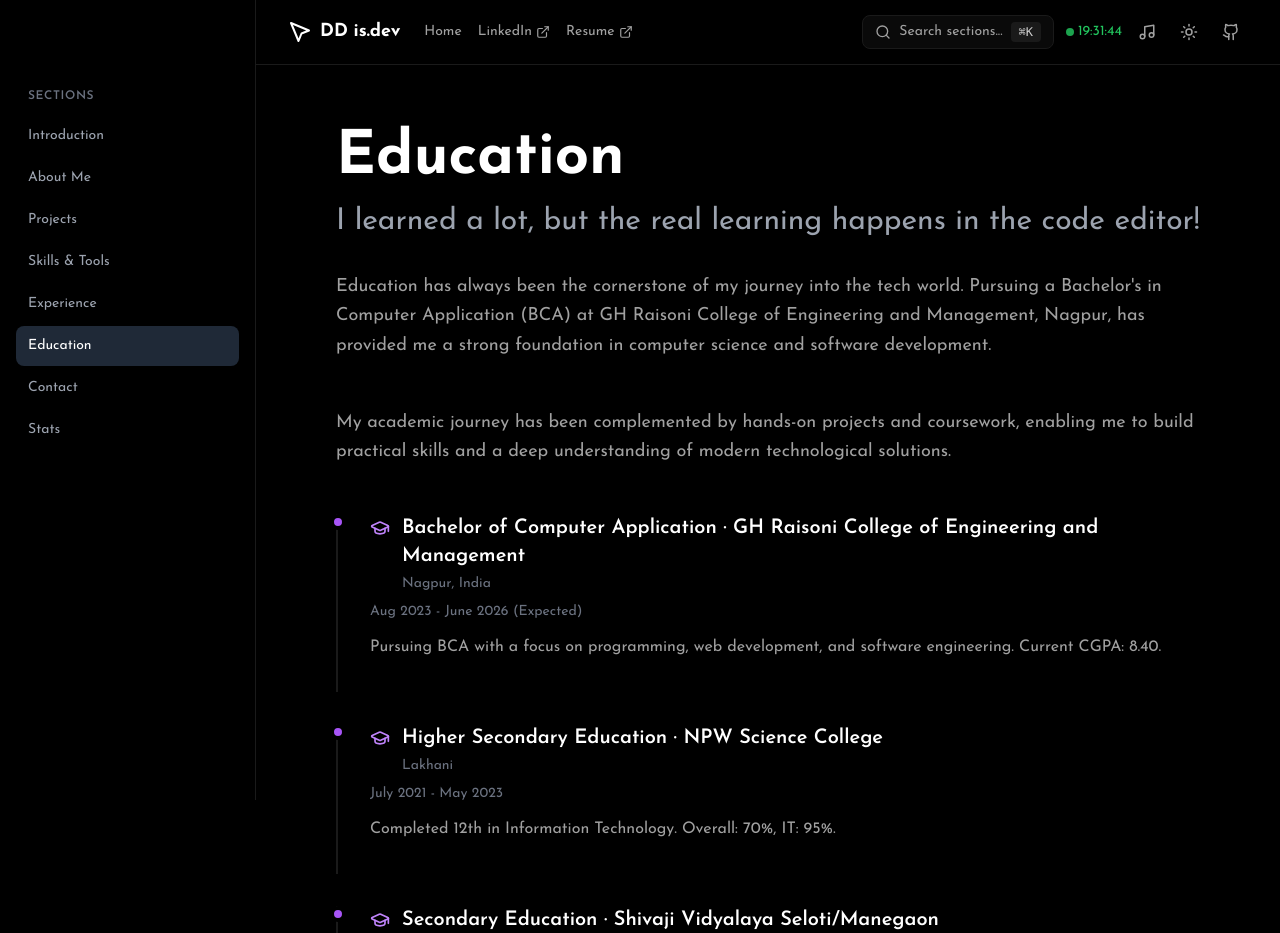
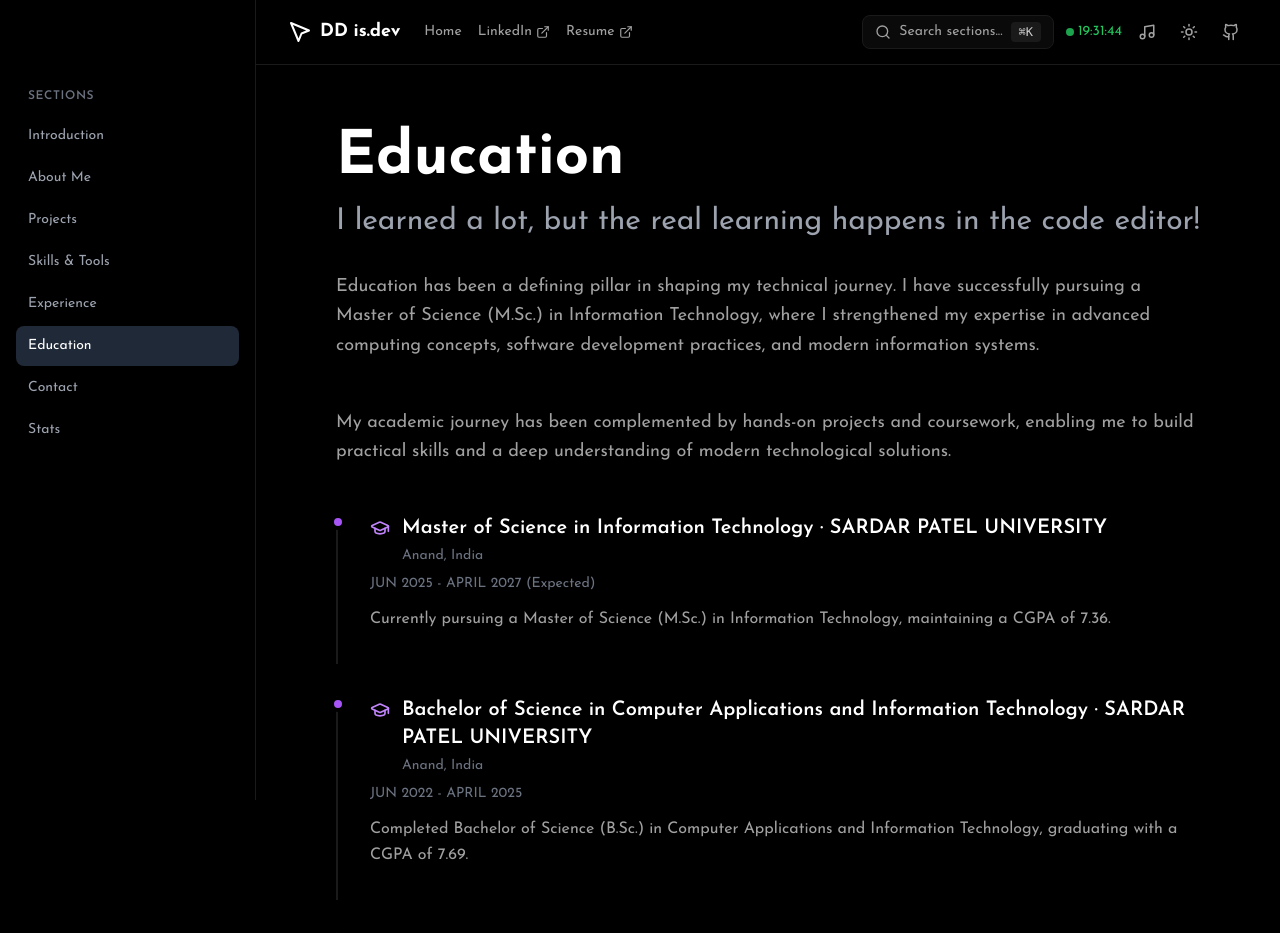
Before and after one commit to dhruval1907/My-Portfolio, a React (Vite) app: page /education in a window 1280 px wide. Shown: the top 933 px of the page. Built offline with nearby package versions, Linux system fonts and the light colour scheme.

Commit message:
education page

```diff
--- a/src/pages/Education.jsx
+++ b/src/pages/Education.jsx
@@ -7,27 +7,28 @@ const Education = () => {
   const education = [
     {
       id: 1,
-      degree: 'Bachelor of Computer Application',
-      institution: 'GH Raisoni College of Engineering and Management',
-      location: 'Nagpur, India',
-      date: 'Aug 2023 - June 2026 (Expected)',
-      description: 'Pursuing BCA with a focus on programming, web development, and software engineering. Current CGPA: 8.40.',
+      degree: 'Master of Science in Information Technology ',
+      institution: 'SARDAR PATEL UNIVERSITY',
+      location: 'Anand, India',
+      date: 'JUN 2025 - APRIL 2027 (Expected)',
+      description: 'Currently pursuing a Master of Science (M.Sc.) in Information Technology, maintaining a CGPA of 7.36.',
     },
     {
       id: 2,
-      degree: 'Higher Secondary Education',
-      institution: 'NPW Science College',
-      location: 'Lakhani',
-      date: 'July 2021 - May 2023',
-      description: 'Completed 12th in Information Technology. Overall: 70%, IT: 95%.',
+      degree: 'Bachelor of Science in Computer Applications and Information Technology',
+      institution: 'SARDAR PATEL UNIVERSITY',
+      // institution: 'NPW Science College',
+      location: 'Anand, India',
+      date: 'JUN 2022 - APRIL 2025',
+      description: 'Completed Bachelor of Science (B.Sc.) in Computer Applications and Information Technology, graduating with a CGPA of 7.69.',
     },
     {
       id: 3,
-      degree: 'Secondary Education',
-      institution: 'Shivaji Vidyalaya Seloti/Manegaon',
-      location: 'SEE',
-      date: 'Apr 2012 - Mar 2021',
-      description: 'Completed 10th grade with 82%. Assisted peers in learning computer skills through hands-on lab sessions.',
+      degree: 'Higher Secondary ',
+      institution: ' D N high school',
+      location: 'Anand, India',
+      date: 'JUN 2020 - APRIL 2022',
+      description: 'Completed 12th grade with 57%. Assisted peers in learning computer skills through hands-on lab sessions.',
     },
   ];
 
@@ -40,14 +41,11 @@ const Education = () => {
         </h2>
 
         <p className="text-gray-soft text-lg mb-12 leading-relaxed">
-          Education has always been the cornerstone of my journey into the tech world. Pursuing a
-          Bachelor's in Computer Application (BCA) at GH Raisoni College of Engineering and Management,
-          Nagpur, has provided me a strong foundation in computer science and software development.
+          Education has been a defining pillar in shaping my technical journey. I have successfully pursuing a Master of Science (M.Sc.) in Information Technology, where I strengthened my expertise in advanced computing concepts, software development practices, and modern information systems.
         </p>
 
         <p className="text-gray-soft text-lg mb-12 leading-relaxed">
-          My academic journey has been complemented by hands-on projects and coursework, enabling me
-          to build practical skills and a deep understanding of modern technological solutions.
+          My academic journey has been complemented by hands-on projects and coursework, enabling me to build practical skills and a deep understanding of modern technological solutions.
         </p>
 
         <div className="space-y-8">
--- a/src/pages/Stats.jsx
+++ b/src/pages/Stats.jsx
@@ -169,14 +169,14 @@ const Stats = () => {
               <p className="text-sm text-gray-500 mb-2">Following</p>
               <p className="text-3xl font-bold text-white">42</p>
             </Card>
-            <Card hover={false} className="text-center">
+            {/* <Card hover={false} className="text-center">
               <p className="text-sm text-gray-500 mb-2">Current Company</p>
               <p className="text-xl font-bold text-white">AxiomentryAi</p>
             </Card>
             <Card hover={false} className="text-center">
               <p className="text-sm text-gray-500 mb-2">Location</p>
               <p className="text-xl font-bold text-white">Nagpur, India</p>
-            </Card>
+            </Card> */}
           </div>
         </div>
 
```
